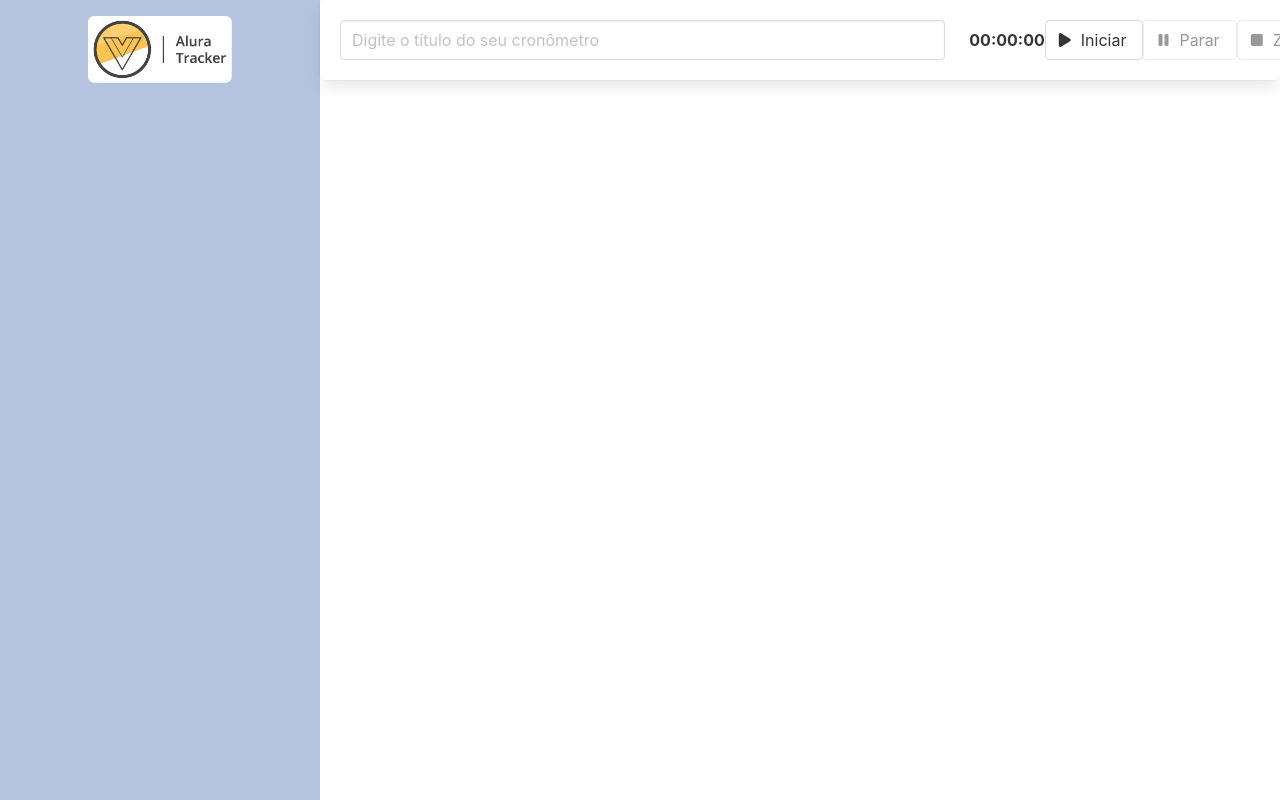
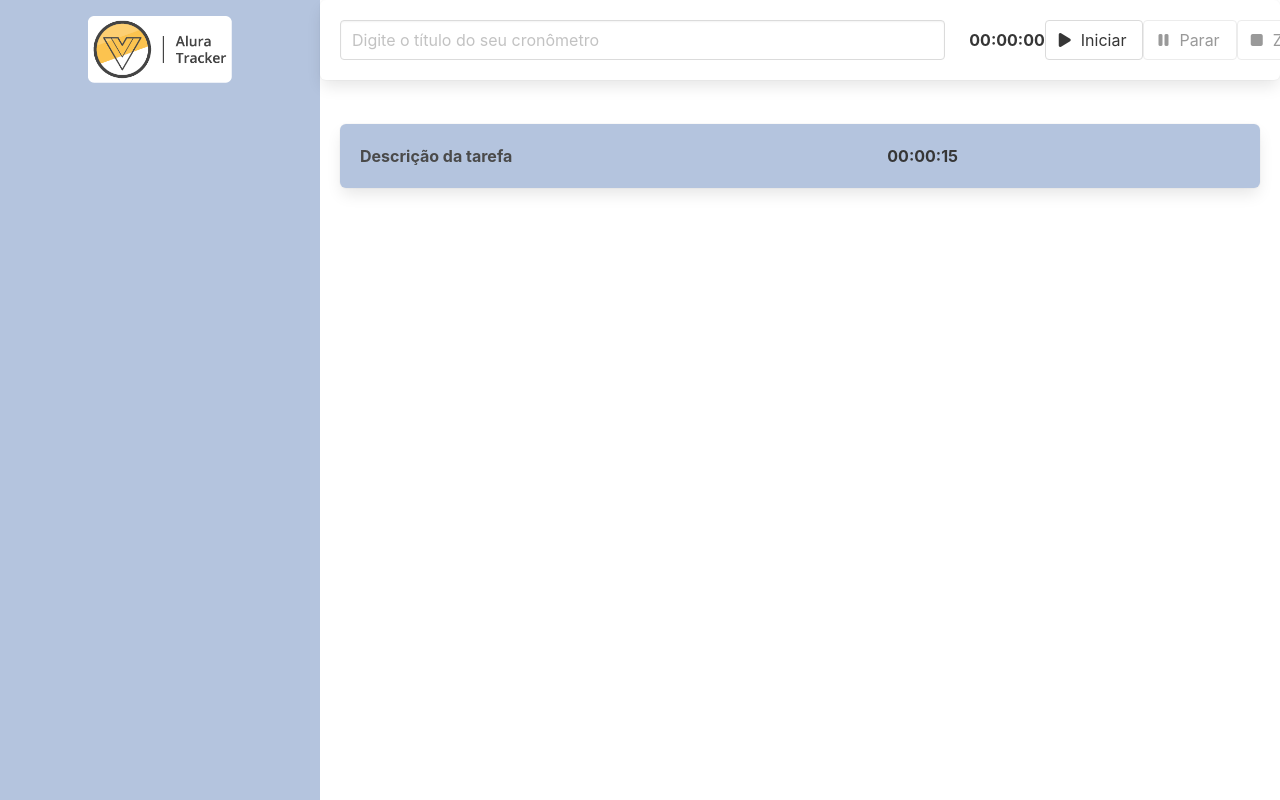
Before and after one commit to DavidGabrielBJorge/cronometro-vue, a Vue app: page / in a window 1280 px wide. Shown: the top 800 px of the page. Built offline with nearby package versions, Linux system fonts and the light colour scheme.

Commit message:
add: criando as listas de tarefa

```diff
--- a/src/App.vue
+++ b/src/App.vue
@@ -6,6 +6,9 @@
     </div>
     <div class="column is-three-quarter">
       <FormularioCronometro/>
+      <div class="lista">
+        <TarefaCronometro/>
+      </div>
     </div>
   </main>
 </template>
@@ -14,16 +17,20 @@
 import { defineComponent } from 'vue';
 import BarraLateral from './components/BarraLateral.vue';
 import FormularioCronometro from './components/FormularioCronometro.vue';
-
+import TarefaCronometro from './components/TarefaCronometro.vue';
 export default defineComponent({
   name: 'App',
   components:{
     BarraLateral,
-    FormularioCronometro
+    FormularioCronometro,
+    TarefaCronometro
   }
 });
 </script>
 
 <style>
 
+.lista{
+  padding: 1.25rem;
+}
 </style>
--- /dev/null
+++ b/src/components/TarefaCronometro.vue
@@ -0,0 +1,35 @@
+<template>
+    <div class="box has-text-weight-bold">
+        <div class="columns">
+            <div class="column is-7">
+                Descrição da tarefa
+            </div>
+            <div class="column">
+                <CronometroAplicacao :tempoEmSegundos="15"/>
+            </div>
+
+        </div>
+    </div>
+</template>
+
+<script lang="ts">
+import { defineComponent } from 'vue';
+import CronometroAplicacao from './CronometroAplicacao.vue';
+export default defineComponent({
+    name: 'TarefaCronometro',
+    components:{
+        CronometroAplicacao
+    }
+})
+</script>
+
+<!--Estilo "scoped" indica que somente aquele componente e seus
+filhos serão estilizadas daquela forma específica
+
+Nesse caso apenas o box da tarefa cronometro terá background dessa cor
+-->
+<style scoped>
+.box{
+    background: #b4c4de;
+}
+</style>
```
